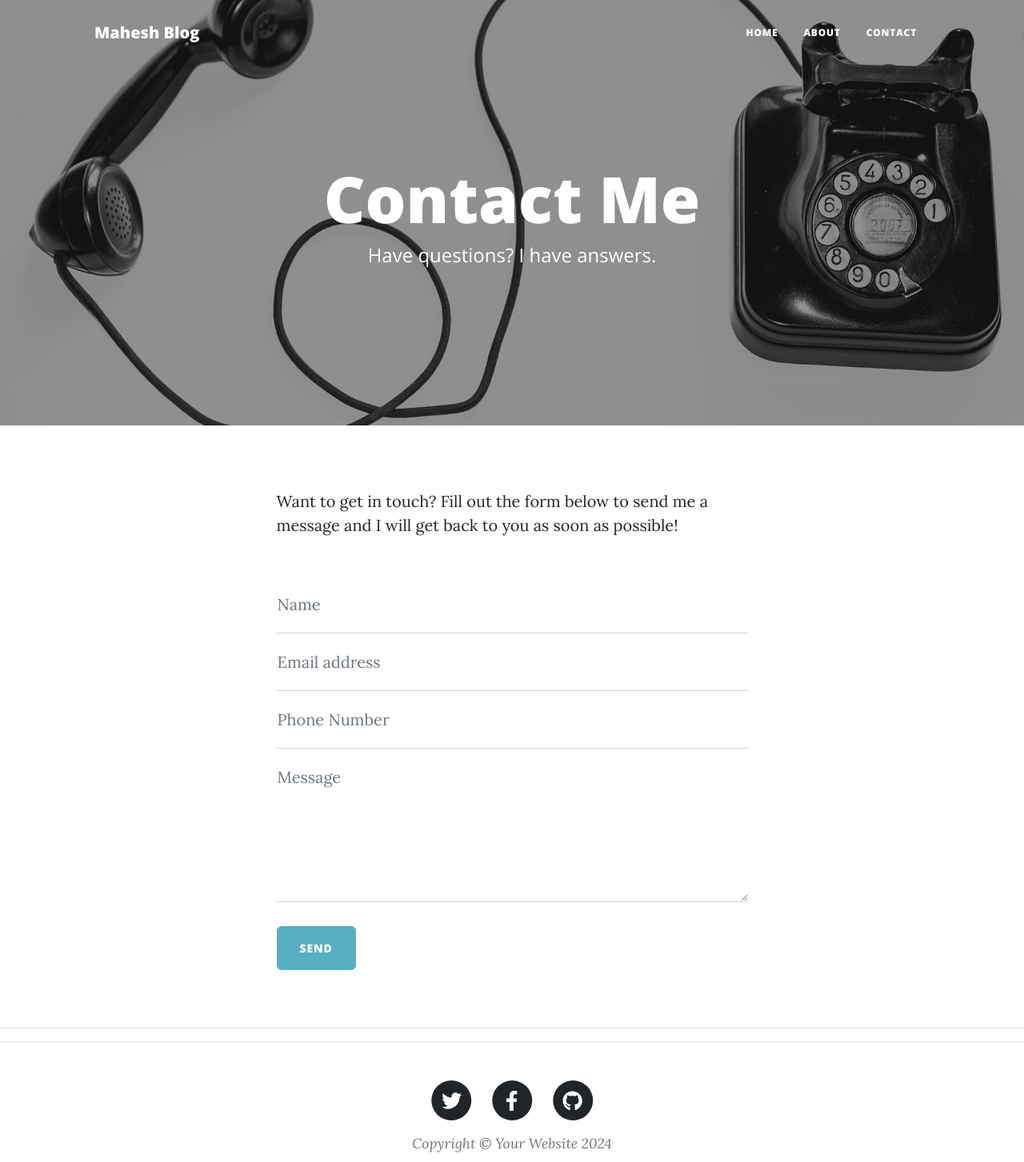
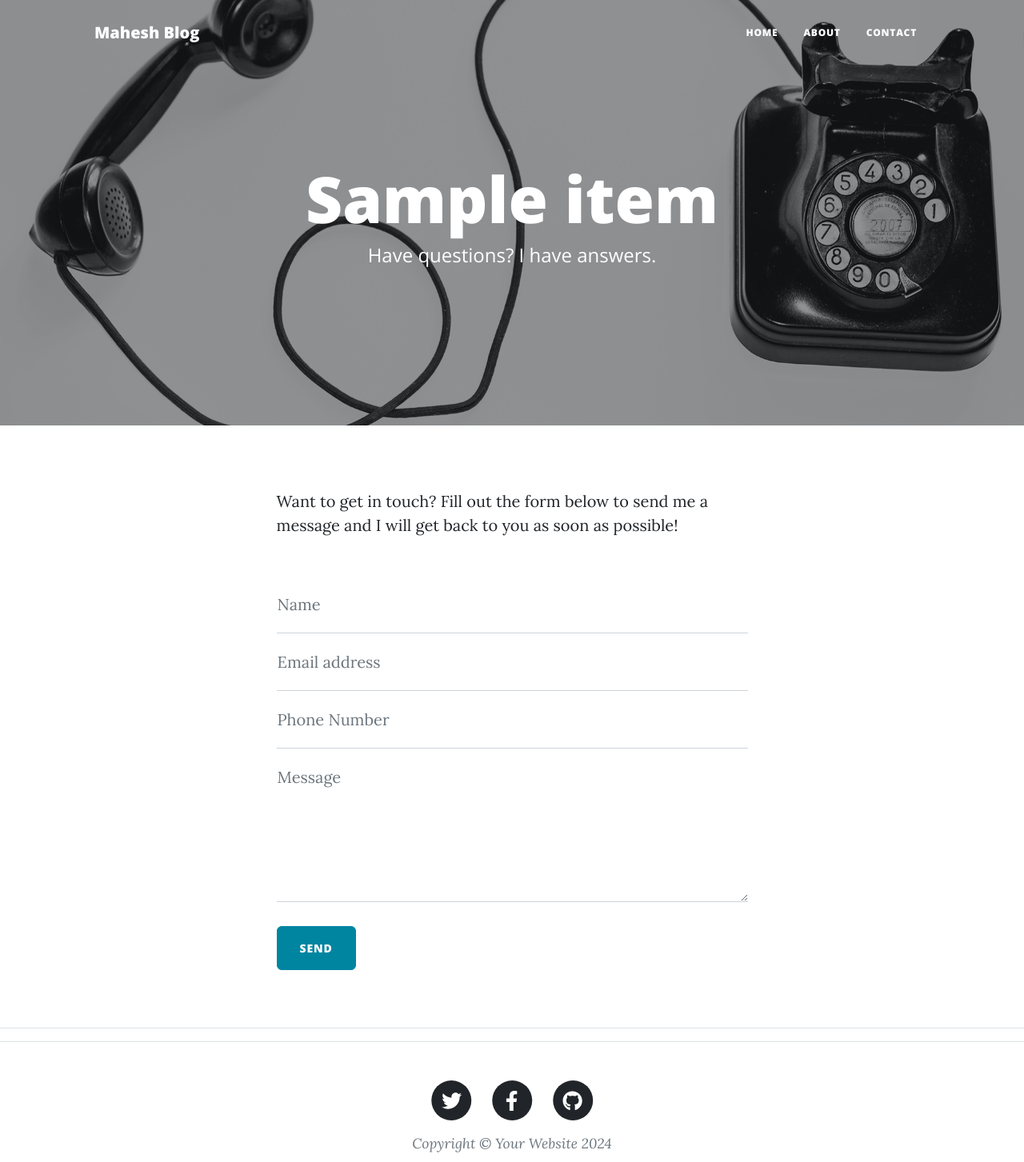
Before and after one commit to Mahesh-Chaulagain/post-with-html-forms, a Flask app: template templates/contact.html in a window 1280 px wide. Shown: the top 1453 px of the page at 80% size. Run offline with Flask 3, Linux system fonts and the light colour scheme; the template is opened without the code that fills it: most values are stand-ins (such as "Sample title", 1, 10 or a date in 2020); some libraries are stand-ins or nearby versions.

Commit message:
updated the contact page so as to get the for m data

```diff
--- a/main.py
+++ b/main.py
@@ -1,5 +1,5 @@
 import requests
-from flask import Flask, render_template
+from flask import Flask, render_template, request
 
 app = Flask(__name__)
 
@@ -18,9 +18,14 @@ def about():
     return render_template("about.html")
 
 
-@app.route('/contact')
+@app.route('/contact', methods=["POST", "GET"])
 def contact():
-    return render_template("contact.html")
+    if request.method == "GET":
+        return render_template("contact.html")
+    else:
+        pass_item = "Successfully send your message"
+        return render_template("contact.html", item=pass_item)
+
 
 
 @app.route('/post/<int:num>')
--- a/templates/contact.html
+++ b/templates/contact.html
@@ -5,7 +5,11 @@
                 <div class="row gx-4 gx-lg-5 justify-content-center">
                     <div class="col-md-10 col-lg-8 col-xl-7">
                         <div class="page-heading">
+                            {% if item %}
+                            <h1>{{item}}</h1>
+                            {% else %}
                             <h1>Contact Me</h1>
+                            {% endif %}
                             <span class="subheading">Have questions? I have answers.</span>
                         </div>
                     </div>
@@ -19,14 +23,7 @@
                     <div class="col-md-10 col-lg-8 col-xl-7">
                         <p>Want to get in touch? Fill out the form below to send me a message and I will get back to you as soon as possible!</p>
                         <div class="my-5">
-                            <!-- * * * * * * * * * * * * * * *-->
-                            <!-- * * SB Forms Contact Form * *-->
-                            <!-- * * * * * * * * * * * * * * *-->
-                            <!-- This form is pre-integrated with SB Forms.-->
-                            <!-- To make this form functional, sign up at-->
-                            <!-- https://startbootstrap.com/solution/contact-forms-->
-                            <!-- to get an API token!-->
-                            <form id="contactForm" data-sb-form-api-token="API_TOKEN">
+                            <form id="contactForm" data-sb-form-api-token="API_TOKEN" method="post" action="{{url_for('contact')}}">
                                 <div class="form-floating">
                                     <input class="form-control" id="name" type="text" placeholder="Enter your name..." data-sb-validations="required" />
                                     <label for="name">Name</label>
@@ -49,25 +46,8 @@
                                     <div class="invalid-feedback" data-sb-feedback="message:required">A message is required.</div>
                                 </div>
                                 <br />
-                                <!-- Submit success message-->
-                                <!---->
-                                <!-- This is what your users will see when the form-->
-                                <!-- has successfully submitted-->
-                                <div class="d-none" id="submitSuccessMessage">
-                                    <div class="text-center mb-3">
-                                        <div class="fw-bolder">Form submission successful!</div>
-                                        To activate this form, sign up at
-                                        <br />
-                                        <a href="https://startbootstrap.com/solution/contact-forms">https://startbootstrap.com/solution/contact-forms</a>
-                                    </div>
-                                </div>
-                                <!-- Submit error message-->
-                                <!---->
-                                <!-- This is what your users will see when there is-->
-                                <!-- an error submitting the form-->
-                                <div class="d-none" id="submitErrorMessage"><div class="text-center text-danger mb-3">Error sending message!</div></div>
                                 <!-- Submit Button-->
-                                <button class="btn btn-primary text-uppercase disabled" id="submitButton" type="submit">Send</button>
+                                <button class="btn btn-primary text-uppercase" id="submitButton" type="submit">Send</button>
                             </form>
                         </div>
                     </div>
```
